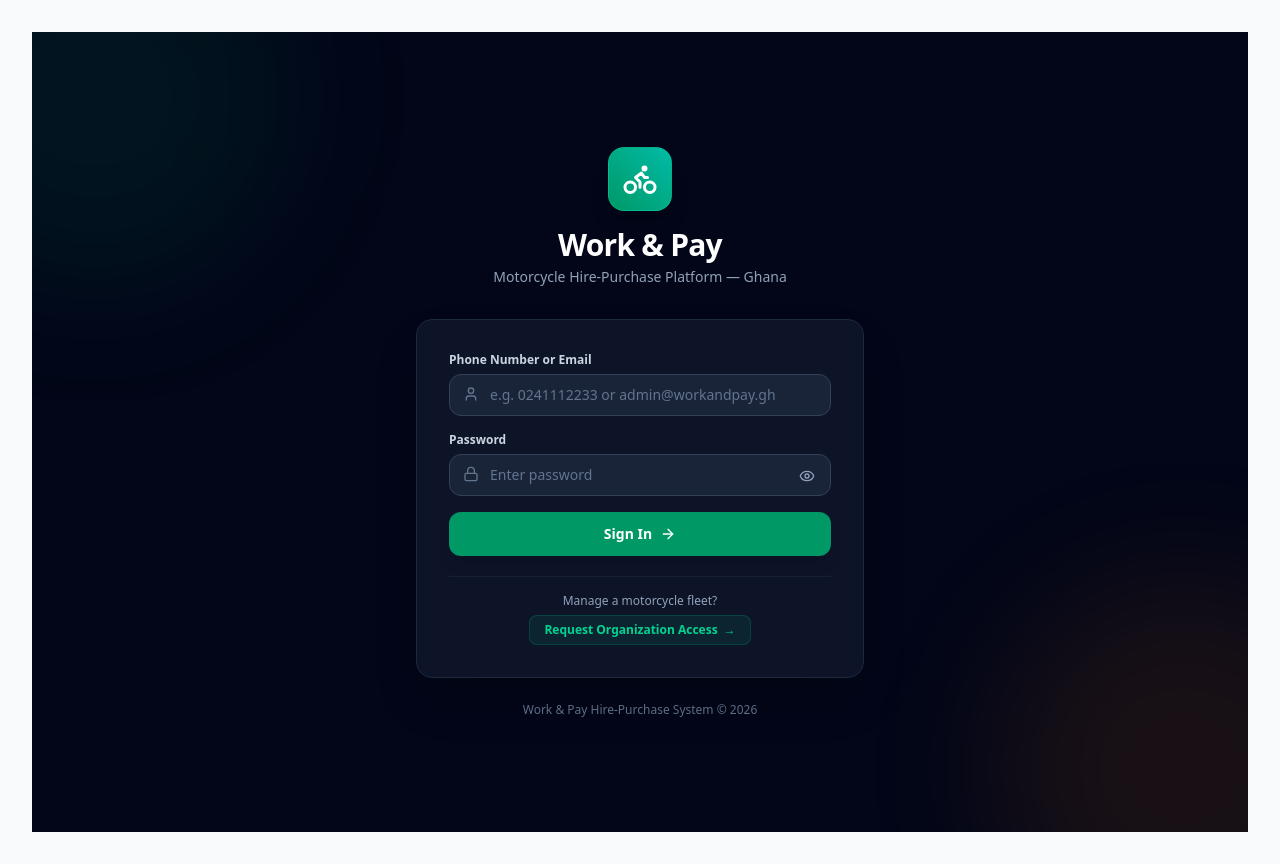
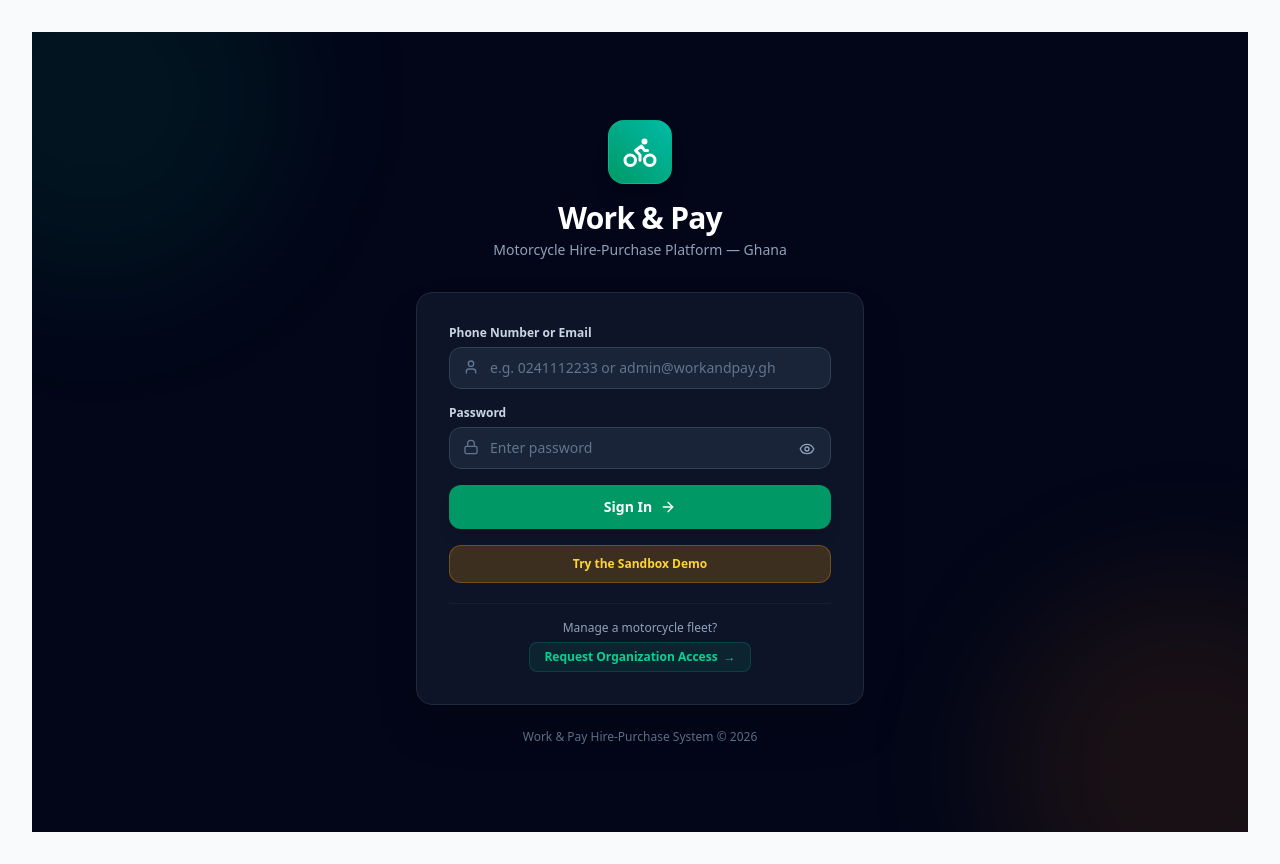
Before and after one commit to richard-antwi/salesTracker, a Next.js app: page /login in a window 1280 px wide. Built offline with nearby package versions, Linux system fonts and the light colour scheme; no server answers.

Commit message:
feat: Add Demo button to login page and hide demo banner on public pages

```diff
--- a/src/app/login/page.tsx
+++ b/src/app/login/page.tsx
@@ -296,6 +296,21 @@ export default function LoginPage() {
                 {loading ? 'Logging in...' : 'Sign In'}
                 <ArrowRight className="w-4 h-4" />
               </button>
+
+              <button
+                type="button"
+                disabled={loading}
+                onClick={() => {
+                  setIdentifier('0000000000');
+                  setPassword('DEMO');
+                  setTimeout(() => {
+                    document.querySelector('form')?.dispatchEvent(new Event('submit', { cancelable: true, bubbles: true }));
+                  }, 100);
+                }}
+                className="w-full bg-amber-500/20 hover:bg-amber-500/30 border border-amber-500/30 text-amber-300 font-semibold py-2.5 rounded-xl transition-all flex items-center justify-center gap-2 text-xs disabled:opacity-50 mt-2"
+              >
+                Try the Sandbox Demo
+              </button>
             </form>
 
             {/* Public Request Access Link */}
--- a/src/components/Navbar.tsx
+++ b/src/components/Navbar.tsx
@@ -28,7 +28,11 @@ export default function Navbar({ user }: NavbarProps) {
   }
 
   const isAdmin = user?.role === 'ADMIN' || user?.role === 'SUPER_ADMIN';
-  const isDemoUser = user?.phone === '0000000000' || user?.phone === '0550000001' || user?.phone === '0240000002';
+  const isDemoUser =
+    (user?.phone === '0000000000' || user?.phone === '0550000001' || user?.phone === '0240000002') &&
+    pathname !== '/login' &&
+    pathname !== '/request-access' &&
+    pathname !== '/';
 
   async function switchDemoRole(phone: string) {
     try {
```
